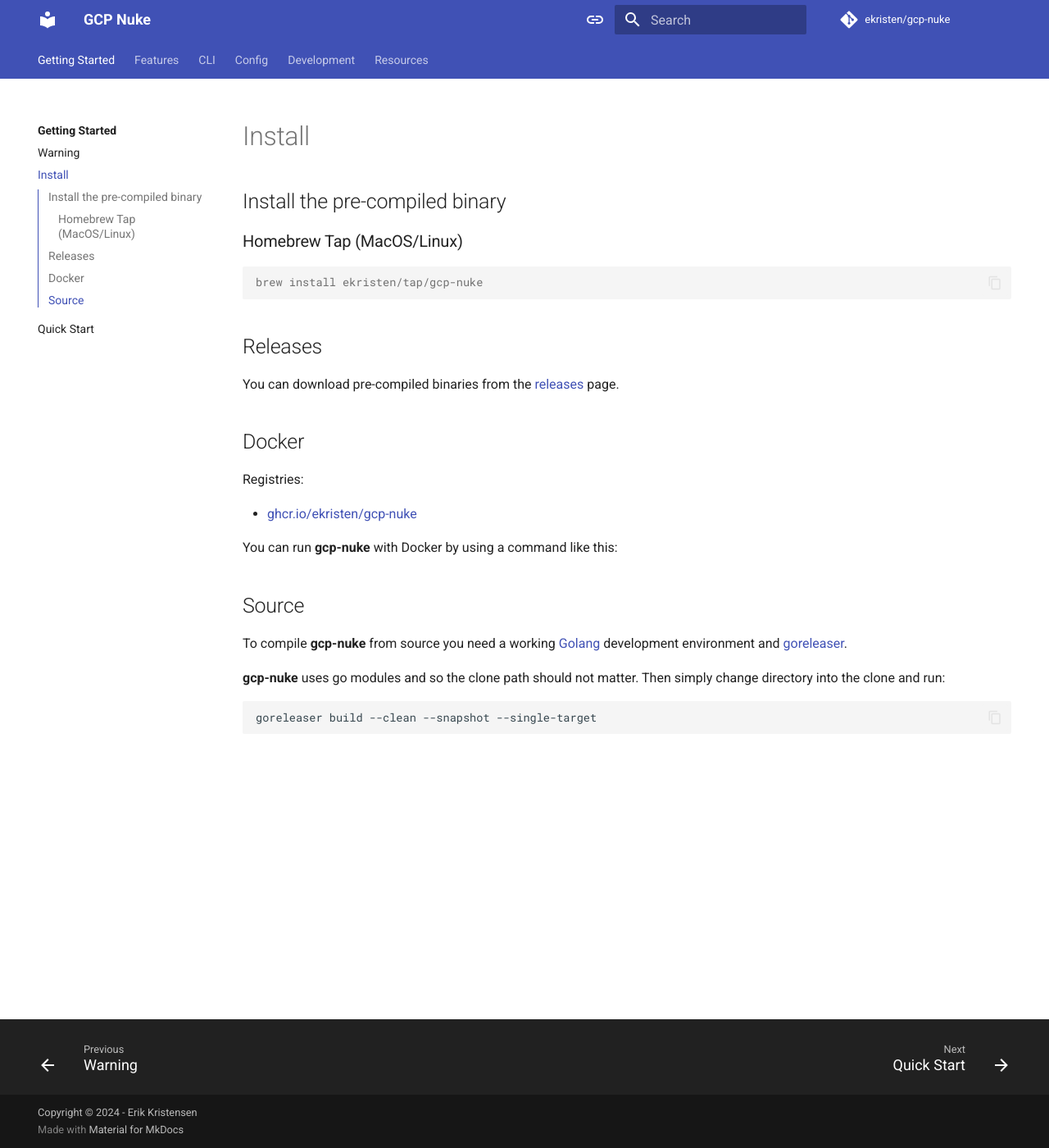
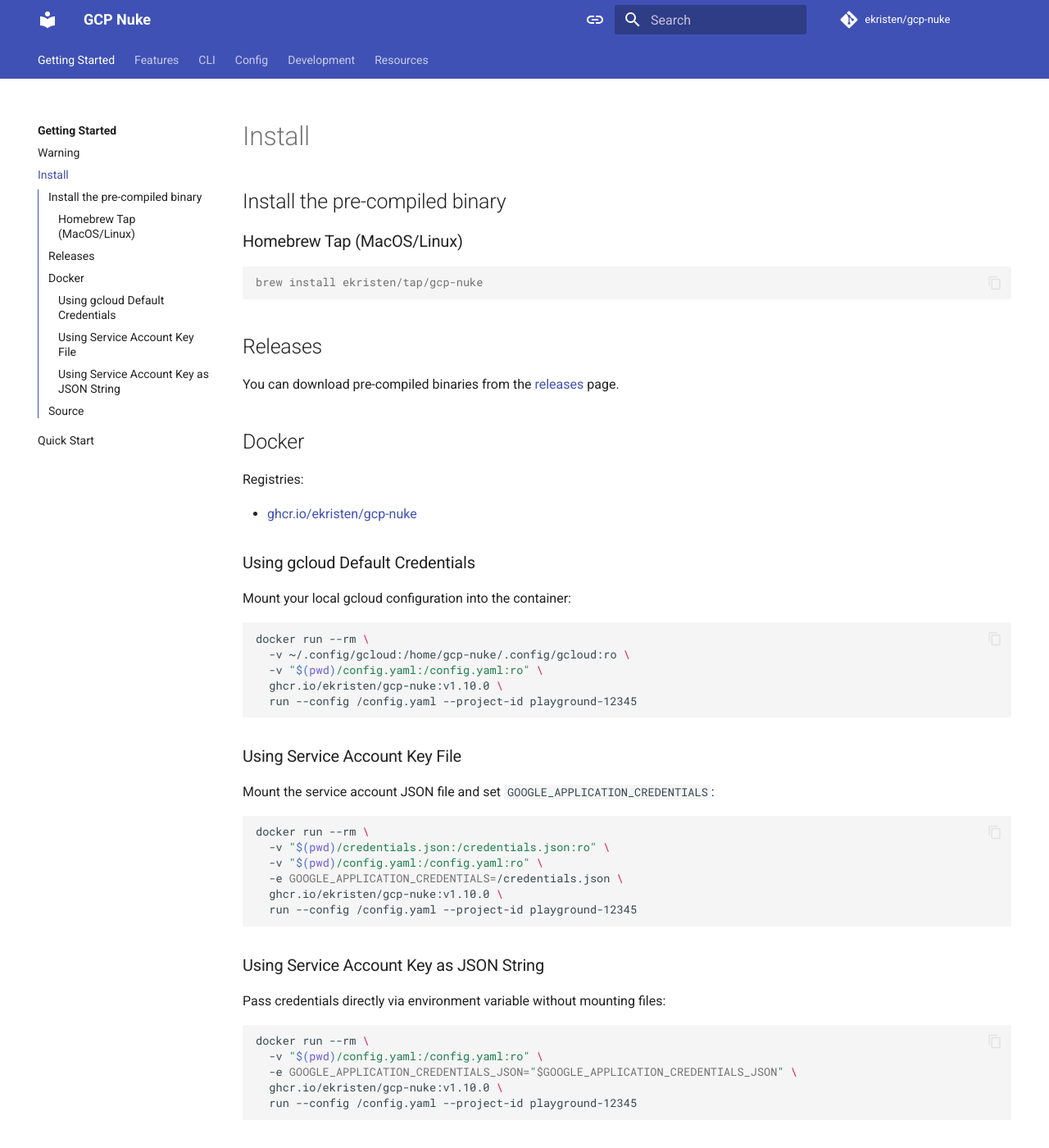
Before and after one commit to ekristen/gcp-nuke, an MkDocs documentation site: the page built from docs/installation.md, in a window 1280 px wide and 1400 px high. Shown: the whole window at 82% size. Built offline with MkDocs 1.6.1 and Material for MkDocs 9.7.7, drawn with Linux system fonts in a browser that asks for light colours; comment, search, counter and statistics services are not loaded.

Commit message:
feat: add auth with GOOGLE_APPLICATION_CREDENTIALS_JSON and fixes

````diff
--- a/docs/cli-options.md
+++ b/docs/cli-options.md
@@ -1,6 +1,23 @@
 # Options
 
 This is not a comprehensive list of options, but rather a list of features that I think are worth highlighting.
+
+## Authentication Environment Variables
+
+gcp-nuke supports the following environment variables for authentication:
+
+| Variable | Description |
+|----------|-------------|
+| `GOOGLE_APPLICATION_CREDENTIALS` | Path to a service account JSON key file |
+| `GOOGLE_APPLICATION_CREDENTIALS_JSON` | Service account JSON key as a string (takes precedence) |
+
+The `GOOGLE_APPLICATION_CREDENTIALS_JSON` variable is useful for CI/CD pipelines and containerized environments where you want to pass credentials directly without creating a file on disk.
+
+Example:
+```bash
+export GOOGLE_APPLICATION_CREDENTIALS_JSON='{"type":"service_account","project_id":"...","private_key":"..."}'
+gcp-nuke run --config config.yaml --project-id playground-12345
+```
 
 ## Wait on Dependencies
 
--- a/docs/installation.md
+++ b/docs/installation.md
@@ -18,7 +18,42 @@ Registries:
 
 - [ghcr.io/ekristen/gcp-nuke](https://github.com/ekristen/gcp-nuke/pkgs/container/gcp-nuke)
 
-You can run **gcp-nuke** with Docker by using a command like this:
+### Using gcloud Default Credentials
+
+Mount your local gcloud configuration into the container:
+
+```bash
+docker run --rm \
+  -v ~/.config/gcloud:/home/gcp-nuke/.config/gcloud:ro \
+  -v "$(pwd)/config.yaml:/config.yaml:ro" \
+  ghcr.io/ekristen/gcp-nuke:v1.10.0 \
+  run --config /config.yaml --project-id playground-12345
+```
+
+### Using Service Account Key File
+
+Mount the service account JSON file and set `GOOGLE_APPLICATION_CREDENTIALS`:
+
+```bash
+docker run --rm \
+  -v "$(pwd)/credentials.json:/credentials.json:ro" \
+  -v "$(pwd)/config.yaml:/config.yaml:ro" \
+  -e GOOGLE_APPLICATION_CREDENTIALS=/credentials.json \
+  ghcr.io/ekristen/gcp-nuke:v1.10.0 \
+  run --config /config.yaml --project-id playground-12345
+```
+
+### Using Service Account Key as JSON String
+
+Pass credentials directly via environment variable without mounting files:
+
+```bash
+docker run --rm \
+  -v "$(pwd)/config.yaml:/config.yaml:ro" \
+  -e GOOGLE_APPLICATION_CREDENTIALS_JSON="$GOOGLE_APPLICATION_CREDENTIALS_JSON" \
+  ghcr.io/ekristen/gcp-nuke:v1.10.0 \
+  run --config /config.yaml --project-id playground-12345
+```
 
 ## Source
 
````
Also changed, not shown: README.md (+12 -2 lines), docs/quick-start.md (+2 -2 lines), 2 other files.
